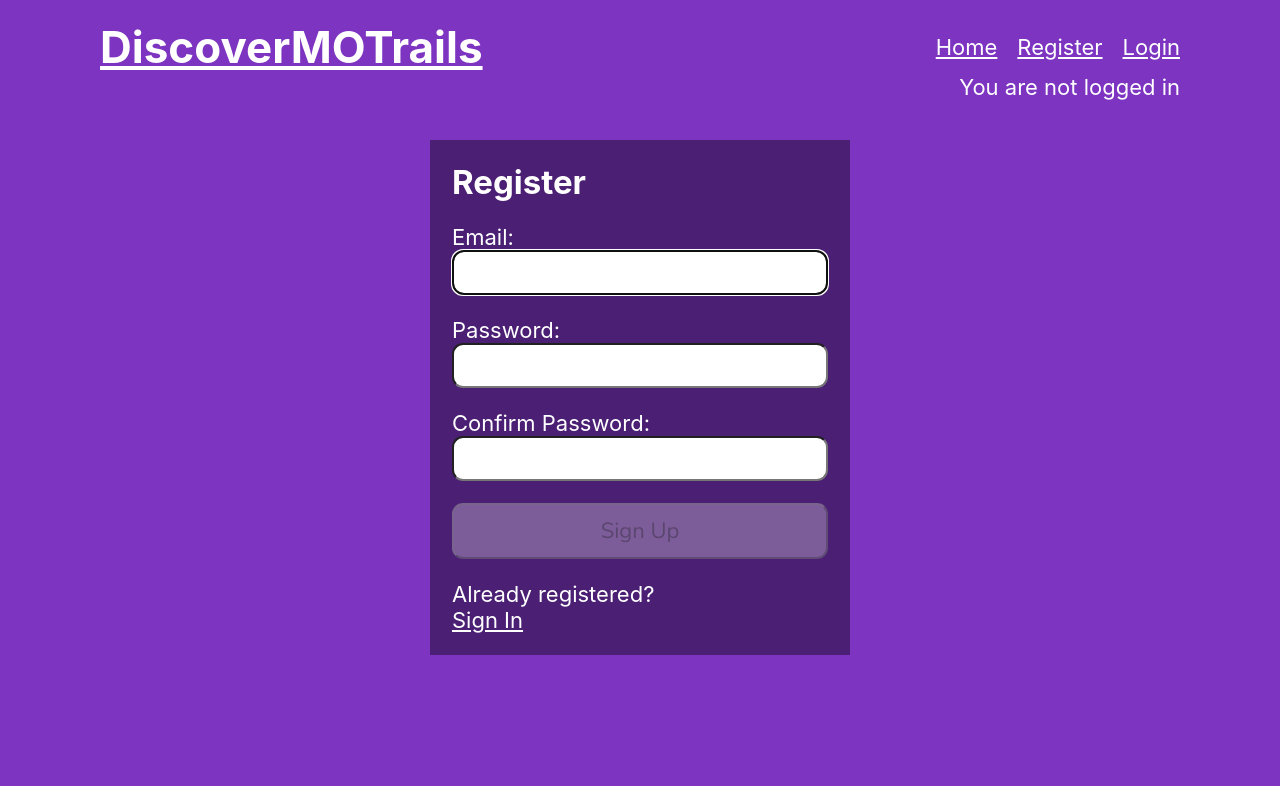
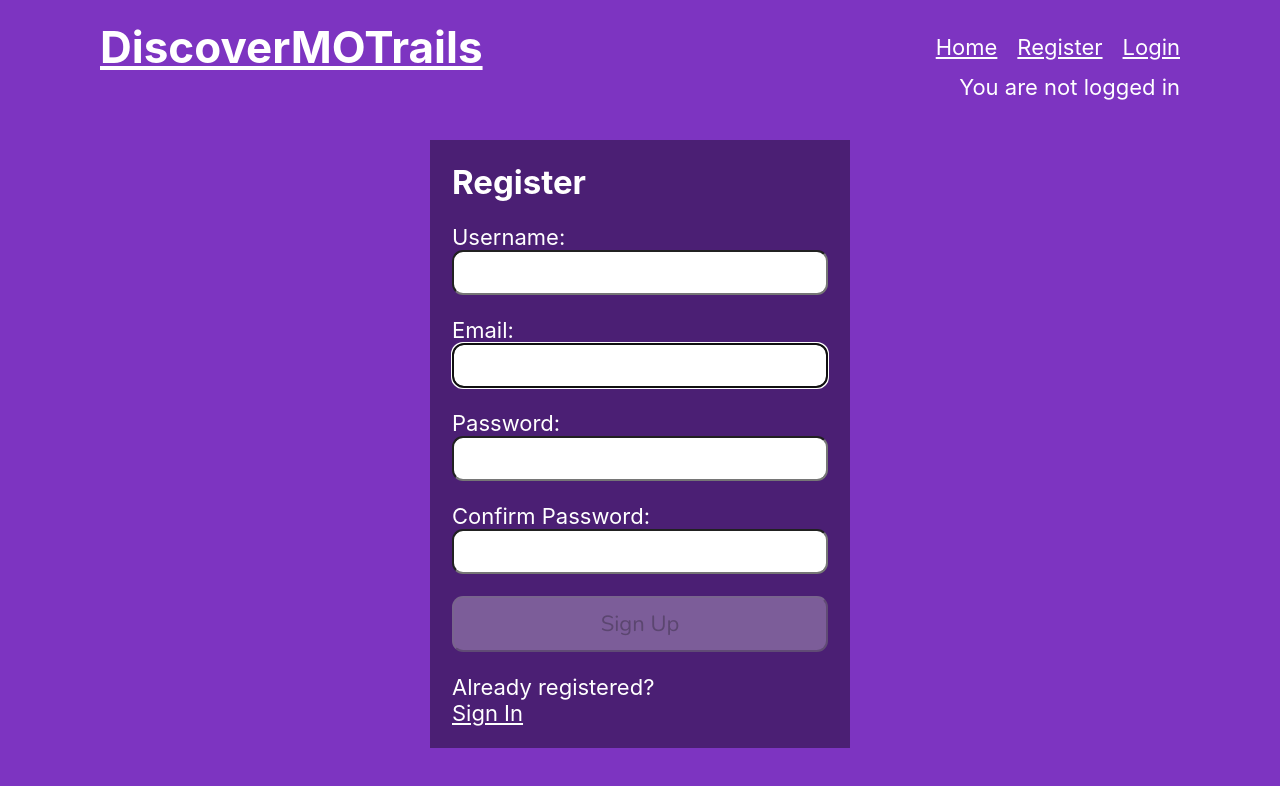
Before and after one commit to schmidward/DiscoverMOTrailsDev, a React (Create React App) app: page /register in a window 1280 px wide. Shown: the top 786 px of the page. Built offline with nearby package versions, Linux system fonts and the light colour scheme.

Commit message:
added username to registration page

```diff
--- a/src/App.js
+++ b/src/App.js
@@ -5,7 +5,7 @@ import './App.css'
 import Home from './components/home/home.jsx';
 import Login from './components/auth/auth';
 import Register from './components/register/register';
-import Header from './components/header/header.js'
+import Header from './components/header/header.jsx'
 import SecurePage from './components/securePage/securePage.jsx';
 import Logout from './components/logout/logout';
 import Protected from './utils/protected';
@@ -29,7 +29,6 @@ function App() {
           <Route path="/" exact element={<Home/>} />
           <Route path="/login" exact element={<Login />} />
           <Route path="/register" exact element={<Register />} />
-        {/* TODO: FIX ERROR WHERE IT ALWAYS REDIRECTS TO THE LOGIN PAGE */}
           <Route
               path="/secure"
               element={
--- a/src/components/header/header.js
+++ b/src/components/header/header.jsx
@@ -24,6 +24,7 @@ function Header() {
     }
 
     return (
+        <>
         <header>
             <div className='header-container'>
             <div className='logo'>
@@ -47,6 +48,7 @@ function Header() {
                 <p>{loggedInStatus().msg}</p>
             </div>
         </header>
+        </>
     );
 }
 
--- a/src/components/register/register.jsx
+++ b/src/components/register/register.jsx
@@ -16,6 +16,8 @@ const Register = () => {
 
     const userRef = useRef();
     const errRef = useRef();
+    const [displayName, setDisplayName] = useState("");
+    const [dislayNameFocus, setDisplayNameFocus] = useState(false);
     const [email, setEmail] = useState("");
     const [validEmail, setValidEmail] = useState(false);
     const [userFocus, setUserFocus] = useState(false);
@@ -58,7 +60,7 @@ const Register = () => {
         try {
             const response = await axios.post(
                 REGISTER_URL,
-                JSON.stringify({ email, pwd, role }),
+                JSON.stringify({displayName, email, pwd, role }),
                 {
                     headers: { "Content-Type": "application/json" },
                     withCredentials: true,
@@ -94,6 +96,44 @@ const Register = () => {
                 </p>
                 <h1>Register</h1>
                     <form onSubmit={handleSubmit}>
+                    <label htmlFor="displayName">
+                        Username:
+                        {/* <FontAwesomeIcon
+                        icon={faCheck}
+                        className={ validEmail ? 'valid' : 'hide' }
+                        />
+                        <FontAwesomeIcon
+                        icon={faTimes}
+                        className={
+                            validEmail || !email ? "hide" : "invalid"
+                        }
+                        /> */}
+                    </label>
+                    <input
+                        type="text"
+                        id="displayName"
+                        // ref={userRef}
+                        autoComplete="off"
+                        onChange={(e) => setDisplayName(e.target.value)}
+                        value={displayName}
+                        required
+                        // aria-invalid={validEmail ? "false" : "true"}
+                        aria-describedby="uidnote"
+                        onFocus={() => setDisplayNameFocus(true)}
+                        onBlur={() => setDisplayNameFocus(false)}
+                    />
+                    {/* <p
+                        id="uidnote"
+                        className={
+                        userFocus && email && !validEmail
+                            ? "instructions"
+                            : "offscreen"
+                        }
+                    >
+                        <FontAwesomeIcon icon={faInfoCircle} />
+                        Enter a vaild email in address.
+                    </p> */}
+
                     <label htmlFor="email">
                         Email:
                         <FontAwesomeIcon
```
